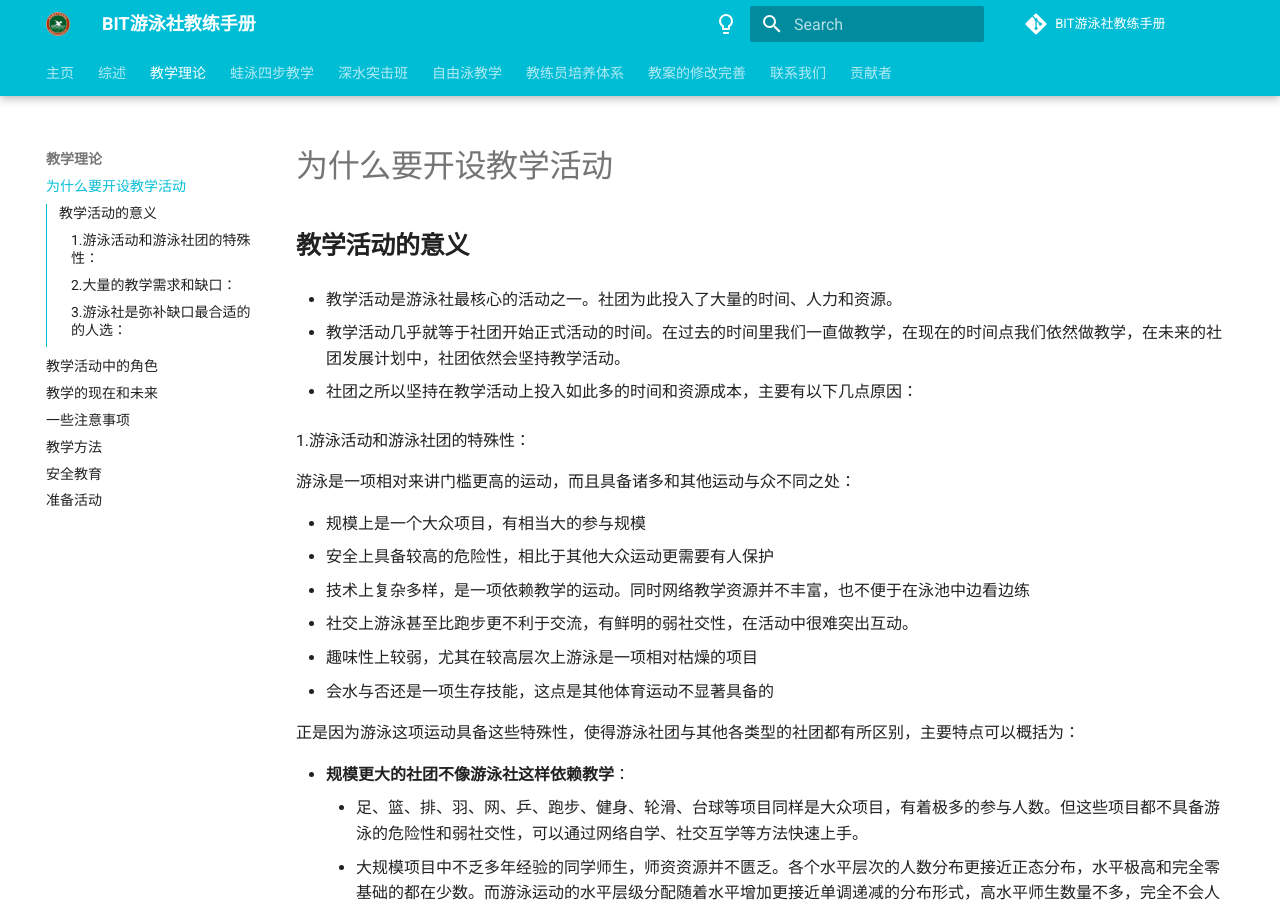
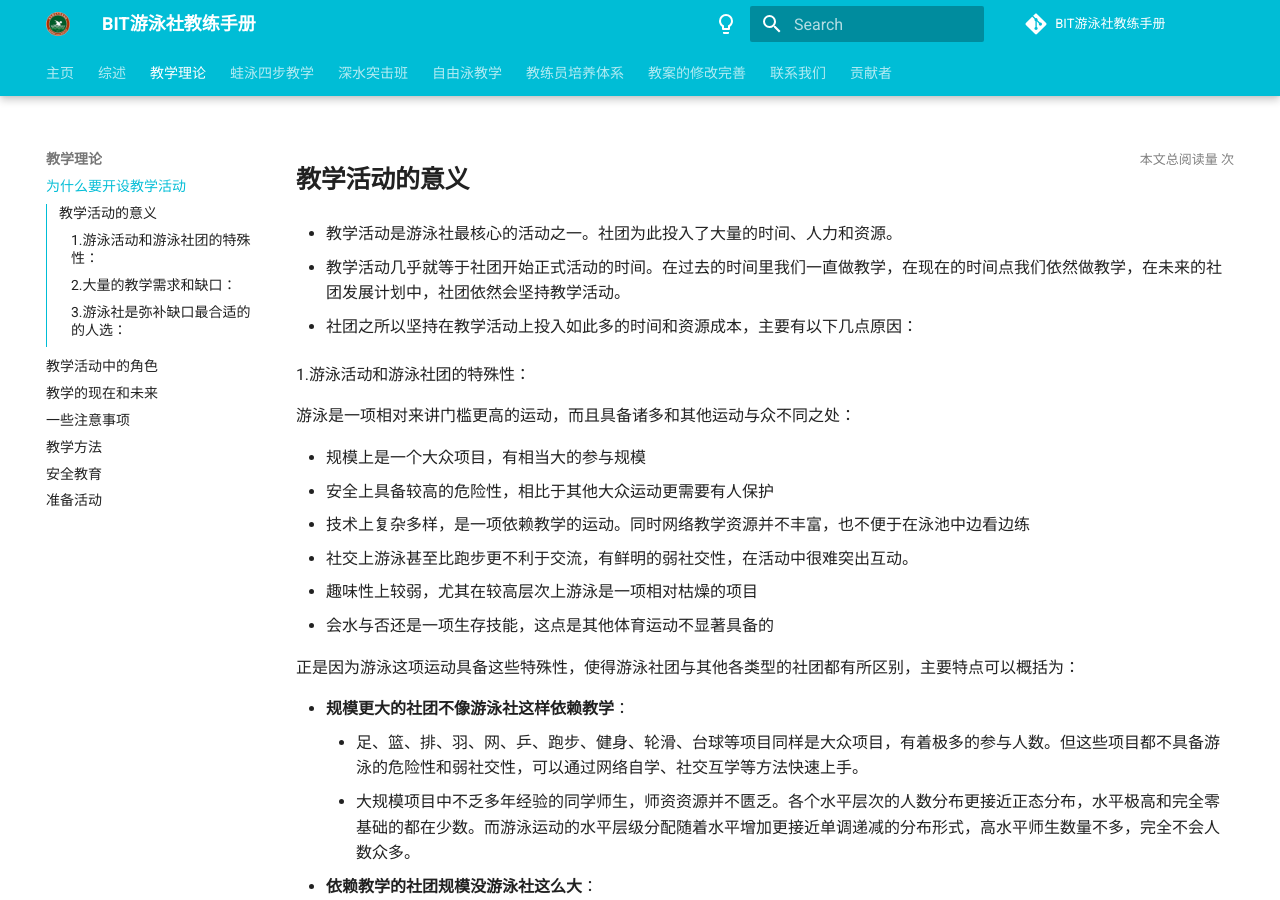
Before and after one commit to BITYYS/Instructor-Manual, an MkDocs documentation site: the page built from docs/教学理论/教学活动的意义.md, in a window 1280 px wide and 900 px high. Built offline with MkDocs 1.6.1 and Material for MkDocs 9.7.7, drawn with Linux system fonts in a browser that asks for light colours; comment, search, counter and statistics services are not loaded.

Commit message:
修正了阅读统计

```diff
--- a/mkdocs.yml
+++ b/mkdocs.yml
@@ -60,7 +60,7 @@
 theme:
   name: material
   # custom_dir: !ENV [THEME_DIR, "material"]
-  # custom_dir: overrides/
+  custom_dir: overrides/
   favicon: img/icon/favicon.ico
   logo: img/icon/favicon.png
 
--- a/overrides/home.html
+++ /dev/null
@@ -1,91 +0,0 @@
-{% extends "main.html" %}
-{% block tabs %}
-  {{ super() }}
-
-  <section class="tx-container">
-    <div class="md-grid md-typeset">
-      <div class="tx-hero">
-
-        <div class="text-center">
-          <a href="getting-started/" class="btn btn-primary" role="button">Getting Started</a>
-          <a href="user-guide/" class="btn btn-primary" role="button">User Guide</a>
-          </div>
-
-        <div class="jumbotron">
-        <h2 class="display-4 text-center">Features</h2>
-
-        <div class="row">
-          <div class="col-sm-6">
-            <div class="card">
-              <div class="card-body">
-                <h3 class="card-title">Great themes available</h3>
-                <p class="card-text">
-                    There's a stack of good looking <a
-                    href="user-guide/choosing-your-theme">themes</a> available for
-                    MkDocs. Choose between the built in themes: <a
-                    href="user-guide/choosing-your-theme/#mkdocs">mkdocs</a> and <a
-                    href="user-guide/choosing-your-theme/#readthedocs">readthedocs</a>,
-                    select one of the third-party themes listed on the <a
-                    href="https://github.com/mkdocs/mkdocs/wiki/MkDocs-Themes">MkDocs
-                    Themes</a> wiki page, or <a href="dev-guide/themes/">build your
-                    own</a>.
-                </p>
-              </div>
-            </div>
-          </div>
-          <div class="col-sm-6">
-            <div class="card">
-              <div class="card-body">
-                <h3 class="card-title">Easy to customize</h3>
-                <p class="card-text">
-                    Get your project documentation looking just the way you want it by
-                    <a href="user-guide/customizing-your-theme/">customizing your
-                    theme</a> and/or installing some <a
-                    href="user-guide/configuration/#plugins">plugins</a>. Modify
-                    Markdown's behavior with <a
-                    href="user-guide/configuration/#markdown_extensions">Markdown
-                    extensions</a>. Many <a
-                    href="user-guide/configuration/">configuration options</a> are
-                    available.
-                </p>
-              </div>
-            </div>
-          </div>
-        </div>
-
-        <div class="row">
-          <div class="col-sm-6">
-            <div class="card">
-              <div class="card-body">
-                <h3 class="card-title">Preview your site as you work</h3>
-                <p class="card-text">
-                    The built-in dev-server allows you to preview your documentation
-                    as you're writing it. It will even auto-reload and refresh your
-                    browser whenever you save your changes.
-                </p>
-              </div>
-            </div>
-          </div>
-          <div class="col-sm-6">
-            <div class="card">
-              <div class="card-body">
-                <h3 class="card-title">Host anywhere</h3>
-                <p class="card-text">
-                    MkDocs builds completely static HTML sites that you can host on
-                    GitHub pages, Amazon S3, or <a
-                    href="user-guide/deploying-your-docs/">anywhere</a> else you
-                    choose.
-                </p>
-              </div>
-            </div>
-          </div>
-        </div>
-        </div>
-      </div>
-    </div>
-
-
-  </section>
-{% endblock %}
-{% block content %}{% endblock %}
-{% block footer %}{% endblock %}
```
